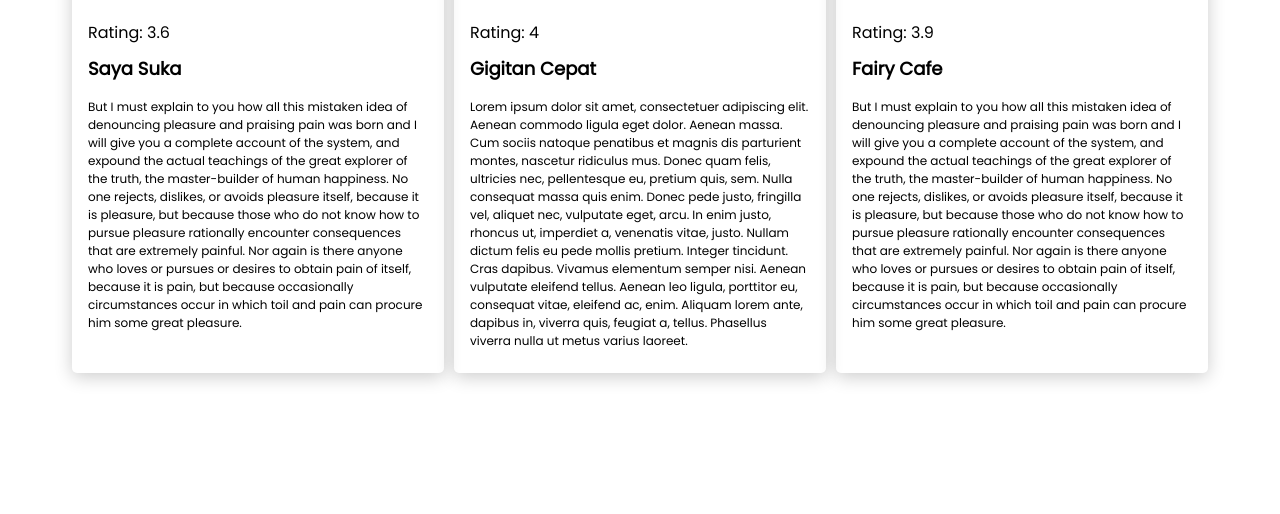
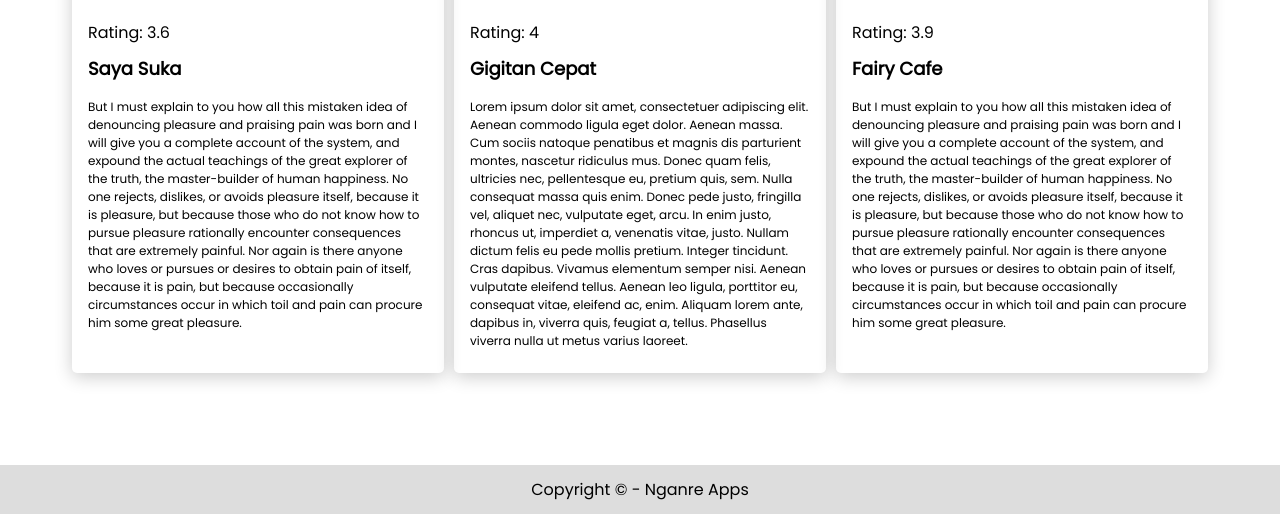
Before and after one commit to HamjayaSaputraSalahuddin/restaurant-apps, a website built with webpack: page src/templates/index.html in a window 1280 px wide. Shown: the part 2203-2717 px from the top of the page. Before the commit the page ends 2668 px from the top, so only its background shows below. Built offline with nearby package versions, Linux system fonts and the light colour scheme.

Commit message:
add footer

```diff
--- a/src/styles/main.css
+++ b/src/styles/main.css
@@ -158,3 +158,10 @@ main {
   background-color: #dddd;
   border-radius: 0 5px 5px 0;
 }
+
+footer {
+  width: 100%;
+  background-color: #dddddd;
+  padding: 12px;
+  text-align: center;
+}
--- a/src/templates/index.html
+++ b/src/templates/index.html
@@ -39,5 +39,9 @@
       </div>
     </section>
   </main>
+
+  <footer>
+    <p>Copyright &copy; - Nganre Apps</p>
+  </footer>
 </body>
 </html>
```
